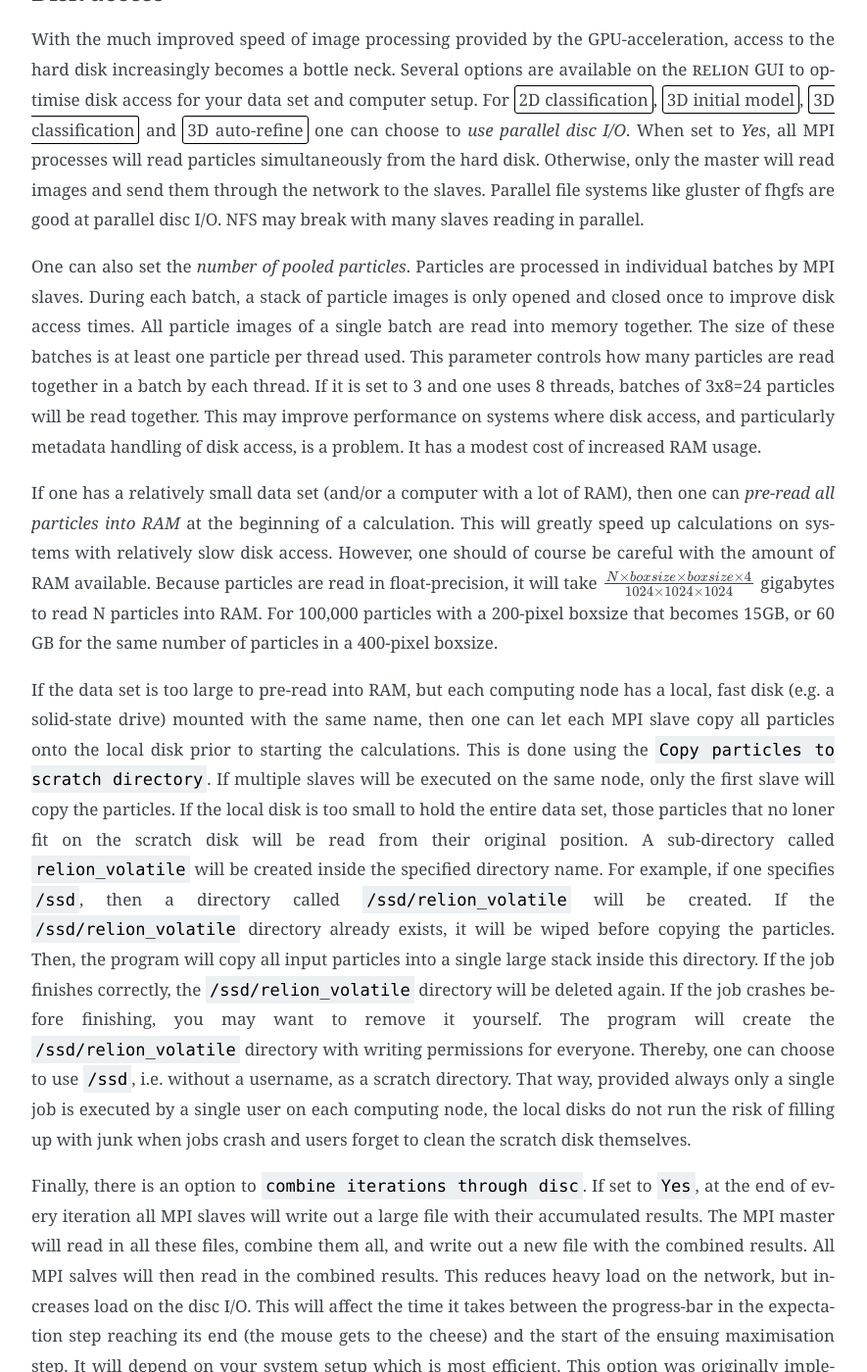
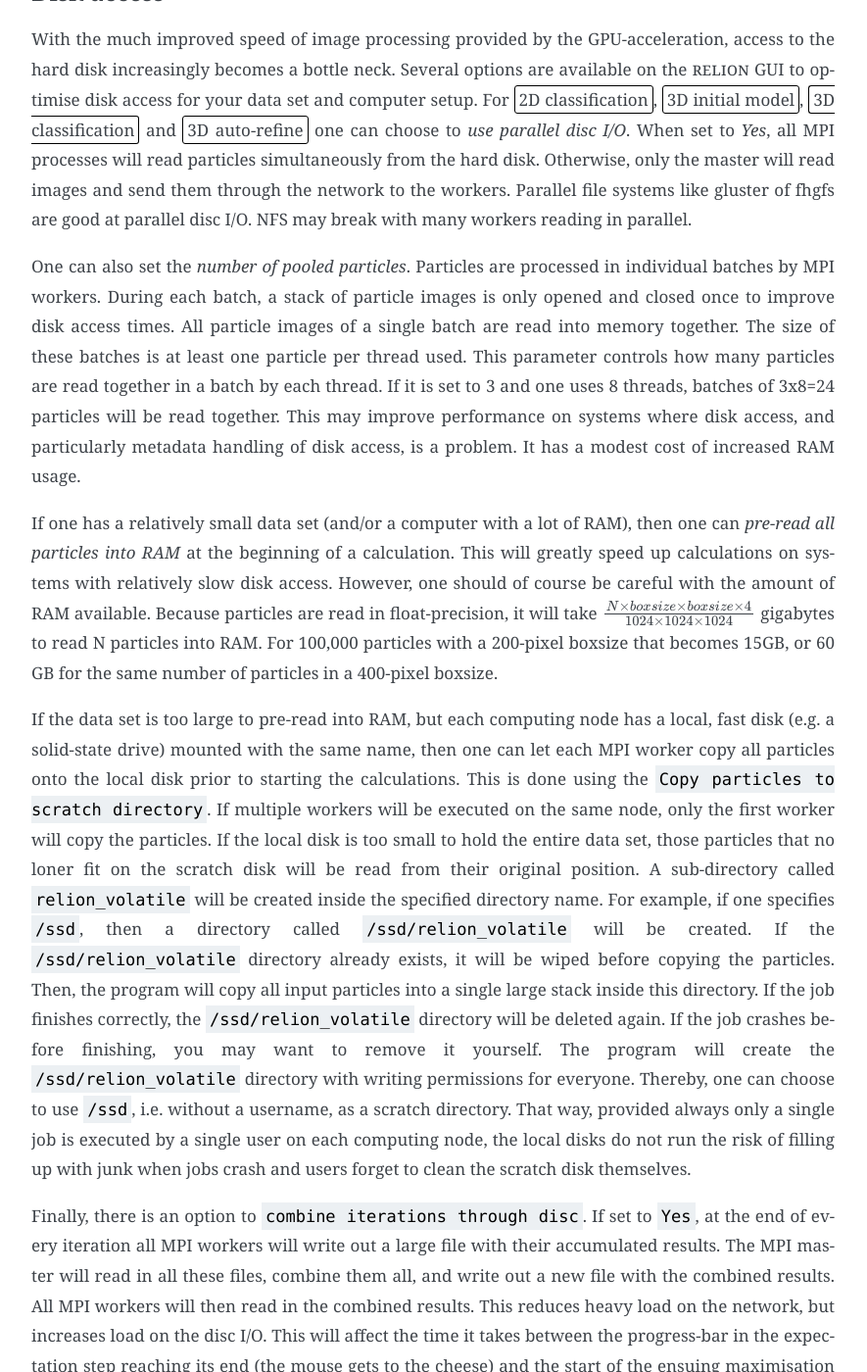
Before and after one commit to 3dem/relion-documents, a Sphinx documentation site: the page built from source/Reference/Using-RELION.rst, in a window 1280 px wide and 1400 px high, scrolled down 3238 px. Shown: the whole window at 98% size, without its empty margins (308-1193 px from the left). Built offline with Sphinx 7.4.7, drawn with Linux system fonts in a browser that asks for light colours; cross-references to code outside the pages are shown as plain code; some of the changed text lies outside the part shown.

Commit message:
fix: slaves to workers, and typo

```diff
--- a/source/Reference/Using-RELION.rst
+++ b/source/Reference/Using-RELION.rst
@@ -106,11 +106,11 @@ With the much improved speed of image processing provided by the GPU-acceleratio
 Several options are available on the |RELION| GUI to optimise disk access for your data set and computer setup.
 For :jobtype:`2D classification`, :jobtype:`3D initial model`, :jobtype:`3D classification` and :jobtype:`3D auto-refine` one can choose to `use parallel  disc I/O`.
 When set to `Yes`, all MPI processes will read particles simultaneously from the hard disk.
-Otherwise, only the master will read images and send them through the network to the slaves.
+Otherwise, only the master will read images and send them through the network to the workers.
 Parallel file systems like gluster of fhgfs are good at parallel disc I/O.
-NFS may break with many slaves reading in parallel.
+NFS may break with many workers reading in parallel.
 
-One can also set the `number of pooled particles`.  Particles are processed in individual batches by MPI slaves.
+One can also set the `number of pooled particles`.  Particles are processed in individual batches by MPI workers.
 During each batch, a stack of particle images is only opened and closed once to improve disk access times.
 All particle images of a single batch are read into memory together.
 The size of these batches is at least one particle per thread used.
@@ -124,9 +124,9 @@ This will greatly speed up calculations on systems with relatively slow disk acc
 Because particles are read in float-precision, it will take :math:`\frac{N \times boxsize \times boxsize \times 4}{1024 \times 1024 \times 1024}` gigabytes to read N particles into RAM.
 For 100,000 particles with a 200-pixel boxsize that becomes 15GB, or 60 GB for the same number of particles in a 400-pixel boxsize.
 
-If the data set is too large to pre-read into RAM, but each computing node has a local, fast disk (e.g. a solid-state drive) mounted with the same name, then one can let each MPI slave copy all particles onto the local disk prior to starting the calculations.
+If the data set is too large to pre-read into RAM, but each computing node has a local, fast disk (e.g. a solid-state drive) mounted with the same name, then one can let each MPI worker copy all particles onto the local disk prior to starting the calculations.
 This is done using the ``Copy particles to scratch directory``.
-If multiple slaves will be executed on the same node, only the first slave will copy the particles.
+If multiple workers will be executed on the same node, only the first worker will copy the particles.
 If the local disk is too small to hold the entire data set, those particles that no loner fit on the scratch disk will be read from their original position.
 A sub-directory called ``relion_volatile`` will be created inside the specified directory name.
 For example, if one specifies ``/ssd``, then a directory called ``/ssd/relion_volatile`` will be created.
@@ -139,9 +139,9 @@ Thereby, one can choose to use ``/ssd``, i.e. without a username, as a scratch d
 That way, provided always only a single job is executed by a single user on each computing node, the local disks do not run the risk of filling up with junk when jobs crash and users forget to clean the scratch disk themselves.
 
 Finally, there is an option to ``combine iterations through disc``.
-If set to ``Yes``, at the end of every iteration all MPI slaves will write out a large file with their accumulated results.
+If set to ``Yes``, at the end of every iteration all MPI workers will write out a large file with their accumulated results.
 The MPI master will read in all these files, combine them all, and write out a new file with the combined results.
-All MPI salves will then read in the combined results.
+All MPI workers will then read in the combined results.
 This reduces heavy load on the network, but increases load on the disc I/O.
 This will affect the time it takes between the progress-bar in the expectation step reaching its end (the mouse gets to the cheese) and the start of the ensuing maximisation step.
 It will depend on your system setup which is most efficient.
--- a/source/SPA_tutorial/Refine3D.rst
+++ b/source/SPA_tutorial/Refine3D.rst
@@ -137,7 +137,7 @@ On the :guitab:`Compute` tab, we also replicate the settings of the :jobtype:`3D
 :Which GPUs to use: 0:1:2:3
 
 
-As the MPI nodes are divided between one master (who does nothing else than bossing the others around) and two sets of slaves who do all the work on the two half-sets, it is most efficient to use an odd number of MPI processors, and the minimum number of MPI processes for :jobtype:`3D auto-refine` jobs is 3.
+As the MPI nodes are divided between one master (who does nothing else than bossing the others around) and two sets of workers who do all the work on the two half-sets, it is most efficient to use an odd number of MPI processors, and the minimum number of MPI processes for :jobtype:`3D auto-refine` jobs is 3.
 Memory requirements may increase significantly at the final iteration, as all frequencies until Nyquist will be taken into account, so for larger sized boxes than the ones in this test data set you may want to run with as many threads as you have cores on your cluster nodes.
 
 On our computer with 4 GPUs, we used 5 MPIs and 6 threads, and this calculation took approximately 7 minutes.
```
Also changed, not shown: source/SPA_tutorial/Autopicking.rst (+5 -5 lines).
